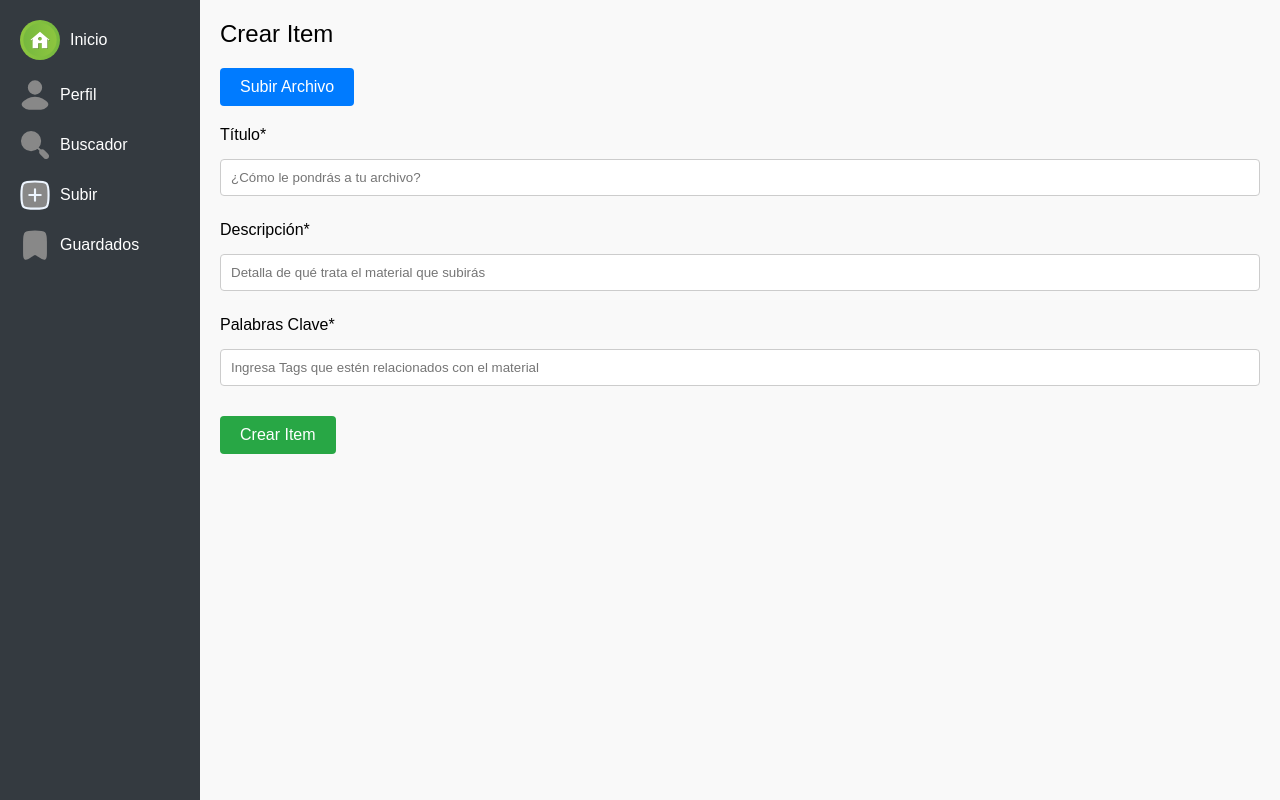
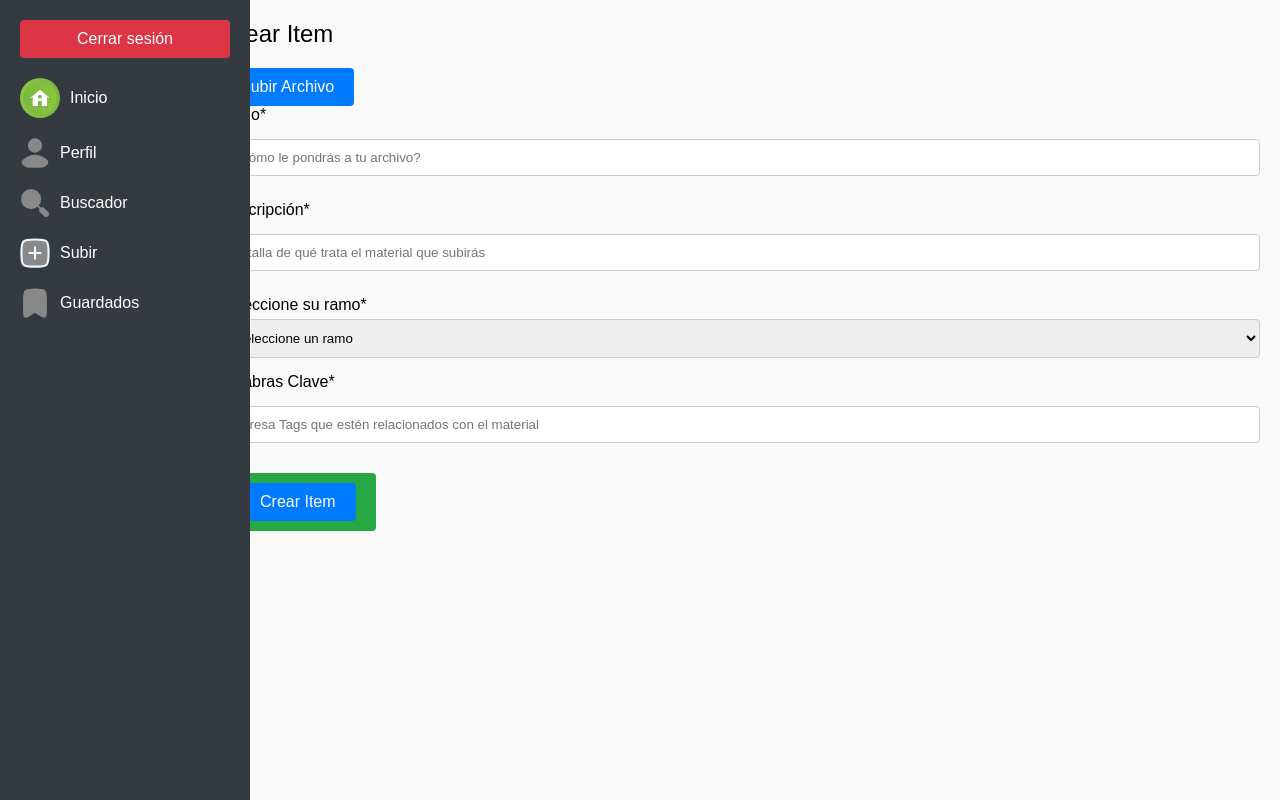
Before and after one commit to AngelesNav/UDP_EN_LINEA, a Next.js app: page /upload in a window 1280 px wide. Built offline with nearby package versions, Linux system fonts and the light colour scheme; no server answers; sample sign-in values are in the browser's storage.

Commit message:
Update upload.js

```diff
--- a/pages/upload.js
+++ b/pages/upload.js
@@ -1,10 +1,63 @@
 import Head from 'next/head';
 import Link from 'next/link';
 import Image from 'next/image';
+import { useSession, signOut, getSession } from 'next-auth/react';
+import { useState } from 'react';
 import styles from '../styles/upload.module.css';
 import sidebarStyles from '../styles/sidebar.module.css';
 
+const inlineStyles = {
+  parentContainer: {
+    display: 'flex',
+  },
+  sidebar: {
+    width: '250px',
+    height: '100vh',
+  },
+};
+
 export default function Upload() {
+  const { data: session, status } = useSession();
+  const [file, setFile] = useState(null);
+  const [name, setName] = useState('');
+  const [description, setDescription] = useState('');
+
+  const handleSubmit = async (e) => {
+    e.preventDefault();
+
+    const formData = new FormData();
+    formData.append('file', file);
+    formData.append('name', name);
+    formData.append('description', description);
+
+    const response = await fetch('/api/upload', {
+      method: 'POST',
+      body: formData,
+    });
+
+    const data = await response.json();
+    console.log(data);
+
+    if (response.ok) {
+      alert('Archivo subido con éxito');
+    } else {
+      alert('Error al subir el archivo');
+    }
+  };
+
+  if (status === 'loading') {
+    return <p>Cargando...</p>;
+  }
+
+  if (!session) {
+    return (
+      <div className={styles.mainContent}>
+        <p>Debes iniciar sesión para acceder a esta página.</p>
+        <Link href="/login">Iniciar sesión</Link>
+      </div>
+    );
+  }
+
   return (
     <>
       <Head>
@@ -12,10 +65,12 @@ export default function Upload() {
         <meta charSet="UTF-8" />
         <meta name="viewport" content="width=device-width, initial-scale=1.0" />
       </Head>
-      <div className={sidebarStyles.sidebar}>
+      <div style={inlineStyles.parentContainer}>
+        <div className={sidebarStyles.sidebar} style={inlineStyles.sidebar}>
+          <button className={sidebarStyles.logoutButton} onClick={() => signOut()}>Cerrar sesión</button>
           <div className={sidebarStyles.sidebarItem}>
             <Image src="/svg/inicio.svg" alt="Inicio" width={40} height={40} className={sidebarStyles.sidebarIcon} />
-          <Link href="/index">Inicio</Link>
+            <Link href="/">Inicio</Link>
           </div>
           <div className={sidebarStyles.sidebarItem}>
             <Image src="/svg/perfil.svg" alt="Perfil" width={30} height={30} className={sidebarStyles.sidebarIcon} />
@@ -23,7 +78,7 @@ export default function Upload() {
           </div>
           <div className={sidebarStyles.sidebarItem}>
             <Image src="/svg/busqueda.svg" alt="Buscador" width={30} height={30} className={sidebarStyles.sidebarIcon} />
-          <div className={sidebarStyles.sidebarText}>Buscador</div>
+            <Link href="/buscador_archivos">Buscador</Link>
           </div>
           <div className={sidebarStyles.sidebarItem}>
             <Image src="/svg/subir.svg" alt="Subir" width={30} height={30} className={sidebarStyles.sidebarIcon} />
@@ -34,30 +89,61 @@ export default function Upload() {
             <div className={sidebarStyles.sidebarText}>Guardados</div>
           </div>
         </div>
+        <div style={{ display: 'flex', flexDirection: 'column', width: '100%' }}>
+          <div className={styles.mainContentContainer}>
             <div className={styles.mainContent}>
               <div className={styles.header}>Crear Item</div>
-        <div className={styles.uploadSection}>
+              <form onSubmit={handleSubmit} className={styles.uploadSection}>
                 <label htmlFor="file-upload" className={styles.button}>Subir Archivo</label>
-          <input id="file-upload" type="file" className={styles.fileUpload} />
-          <div className={styles.icon}>
-          </div>
-        </div>
+                <input id="file-upload" type="file" className={styles.fileUpload} onChange={(e) => setFile(e.target.files[0])} required />
                 <div className={styles.formSection}>
                   <div className={styles.formGroup}>
                     <div className={styles.formLabel}>Título*</div>
-            <input type="text" className={styles.formInput} placeholder="¿Cómo le pondrás a tu archivo?" />
+                    <input type="text" className={styles.formInput} placeholder="¿Cómo le pondrás a tu archivo?" value={name} onChange={(e) => setName(e.target.value)} required />
                   </div>
                   <div className={styles.formGroup}>
                     <div className={styles.formLabel}>Descripción*</div>
-            <input type="text" className={styles.formInput} placeholder="Detalla de qué trata el material que subirás" />
+                    <input type="text" className={styles.formInput} placeholder="Detalla de qué trata el material que subirás" value={description} onChange={(e) => setDescription(e.target.value)} required />
                   </div>
+                  <div className={styles.formGroup}>
+                    <div className={styles.formLabel}>Seleccione su ramo*</div>
+                    <select className={styles.formInput}>
+                      <option value="">Seleccione un ramo</option>
+                      <option value="matematica">ramo1</option>
+                      <option value="ciencia">ramo2</option>
+                      <option value="historia">ramo3</option>
+                      <option value="literatura">ramo4</option>
+                    </select>
+                  </div>
+
                   <div className={styles.formGroup}>
                     <div className={styles.formLabel}>Palabras Clave*</div>
                     <input type="text" className={styles.formInput} placeholder="Ingresa Tags que estén relacionados con el material" />
                   </div>
                 </div>
-        <div className={styles.submitButton}>Crear Item</div>
+                <div className={styles.submitButton}>
+                  <button type="submit">Crear Item</button>
+                </div>
+              </form>
+            </div>
+          </div>
+        </div>
       </div>
     </>
   );
 }
+
+export async function getServerSideProps(context) {
+  const session = await getSession(context);
+  if (!session) {
+    return {
+      redirect: {
+        destination: "/auth/signin",
+        permanent: false,
+      },
+    };
+  }
+  return {
+    props: { session },
+  };
+}
```
Lines whose indentation alone changed are shown as unchanged.
